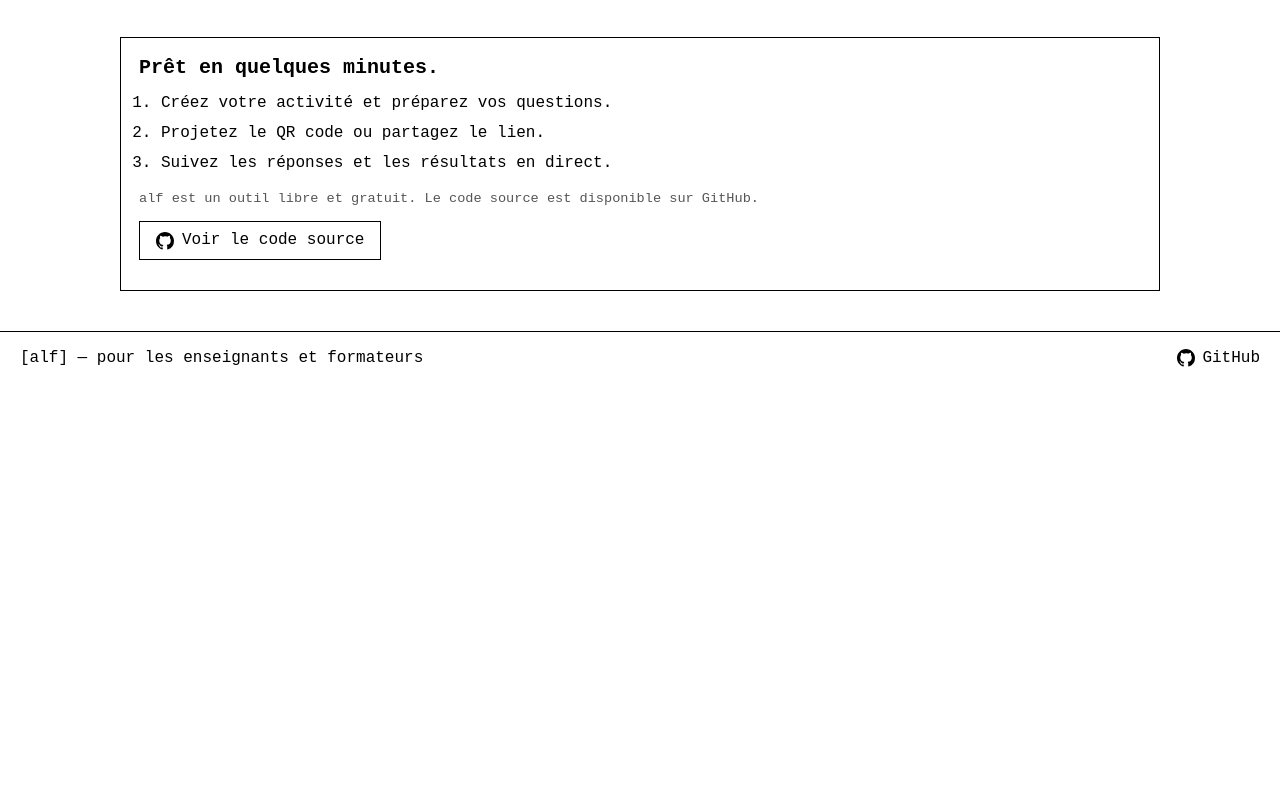
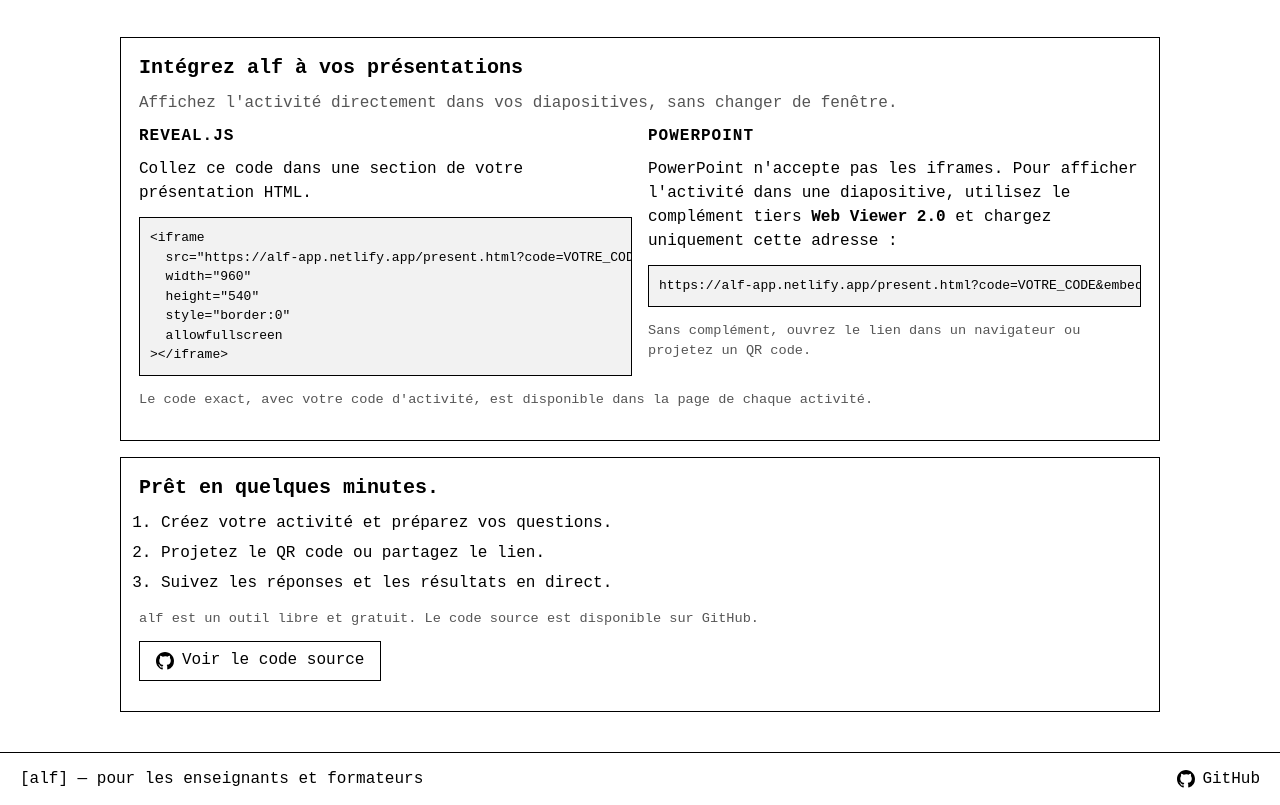
Before and after one commit to code-xavius/alf, a plain HTML site: page frontend/index.html in a window 1280 px wide. Shown: the part 726-1531 px from the top of the page. Before the commit the page ends 1110 px from the top, so only its background shows below. Drawn offline with Linux system fonts and the light colour scheme.

Commit message:
Fix GitHub icon proportions and document presentation embedding

```diff
--- a/frontend/index.html
+++ b/frontend/index.html
@@ -31,7 +31,7 @@
           aria-label="Dépôt GitHub"
           title="Dépôt GitHub"
         >
-          <svg class="icon" aria-hidden="true"><use href="#github-icon"></use></svg>
+          <svg class="icon" viewBox="0 0 16 16" preserveAspectRatio="xMidYMid meet" aria-hidden="true"><use href="#github-icon"></use></svg>
         </a>
         <a class="btn" href="login.html">Se connecter</a>
         <a class="btn solid" href="dashboard.html">Créer une activité</a>
@@ -77,6 +77,42 @@
       </section>
 
       <section class="card">
+        <h2>Intégrez alf à vos présentations</h2>
+        <p class="muted">
+          Affichez l'activité directement dans vos diapositives, sans changer de fenêtre.
+        </p>
+        <div class="grid two">
+          <article class="feature">
+            <h3>Reveal.js</h3>
+            <p>Collez ce code dans une section de votre présentation HTML.</p>
+            <pre class="code-block"><code>&lt;iframe
+  src="https://alf-app.netlify.app/present.html?code=VOTRE_CODE&amp;embed=1"
+  width="960"
+  height="540"
+  style="border:0"
+  allowfullscreen
+&gt;&lt;/iframe&gt;</code></pre>
+          </article>
+          <article class="feature">
+            <h3>PowerPoint</h3>
+            <p>
+              PowerPoint n'accepte pas les iframes. Pour afficher l'activité dans une
+              diapositive, utilisez le complément tiers <strong>Web Viewer 2.0</strong>
+              et chargez uniquement cette adresse :
+            </p>
+            <pre class="code-block"><code>https://alf-app.netlify.app/present.html?code=VOTRE_CODE&amp;embed=1</code></pre>
+            <p class="muted small">
+              Sans complément, ouvrez le lien dans un navigateur ou projetez un QR code.
+            </p>
+          </article>
+        </div>
+        <p class="muted small">
+          Le code exact, avec votre code d'activité, est disponible dans la page de chaque
+          activité.
+        </p>
+      </section>
+
+      <section class="card">
         <h2>Prêt en quelques minutes.</h2>
         <ol class="steps">
           <li>Créez votre activité et préparez vos questions.</li>
@@ -93,7 +129,7 @@
             target="_blank"
             rel="noopener"
           >
-            <svg class="icon" aria-hidden="true"><use href="#github-icon"></use></svg>
+            <svg class="icon" viewBox="0 0 16 16" preserveAspectRatio="xMidYMid meet" aria-hidden="true"><use href="#github-icon"></use></svg>
             Voir le code source
           </a>
         </p>
@@ -108,7 +144,7 @@
         target="_blank"
         rel="noopener"
       >
-        <svg class="icon" aria-hidden="true"><use href="#github-icon"></use></svg>
+        <svg class="icon" viewBox="0 0 16 16" preserveAspectRatio="xMidYMid meet" aria-hidden="true"><use href="#github-icon"></use></svg>
         GitHub
       </a>
     </footer>
--- a/frontend/static/css/base.css
+++ b/frontend/static/css/base.css
@@ -271,15 +271,30 @@ label {
 .icon-link {
   align-items: center;
   display: inline-flex;
+  flex: 0 0 auto;
   justify-content: center;
   padding: 9px 10px;
 }
 
 .icon {
   display: inline-block;
+  flex: none;
   height: 18px;
   width: 18px;
   vertical-align: middle;
+}
+
+.code-block {
+  background: var(--soft);
+  border: 1px solid var(--line);
+  margin: 10px 0 14px;
+  overflow-x: auto;
+  padding: 10px;
+  white-space: pre;
+}
+
+.code-block code {
+  font: inherit;
 }
 
 .with-icon {
```
